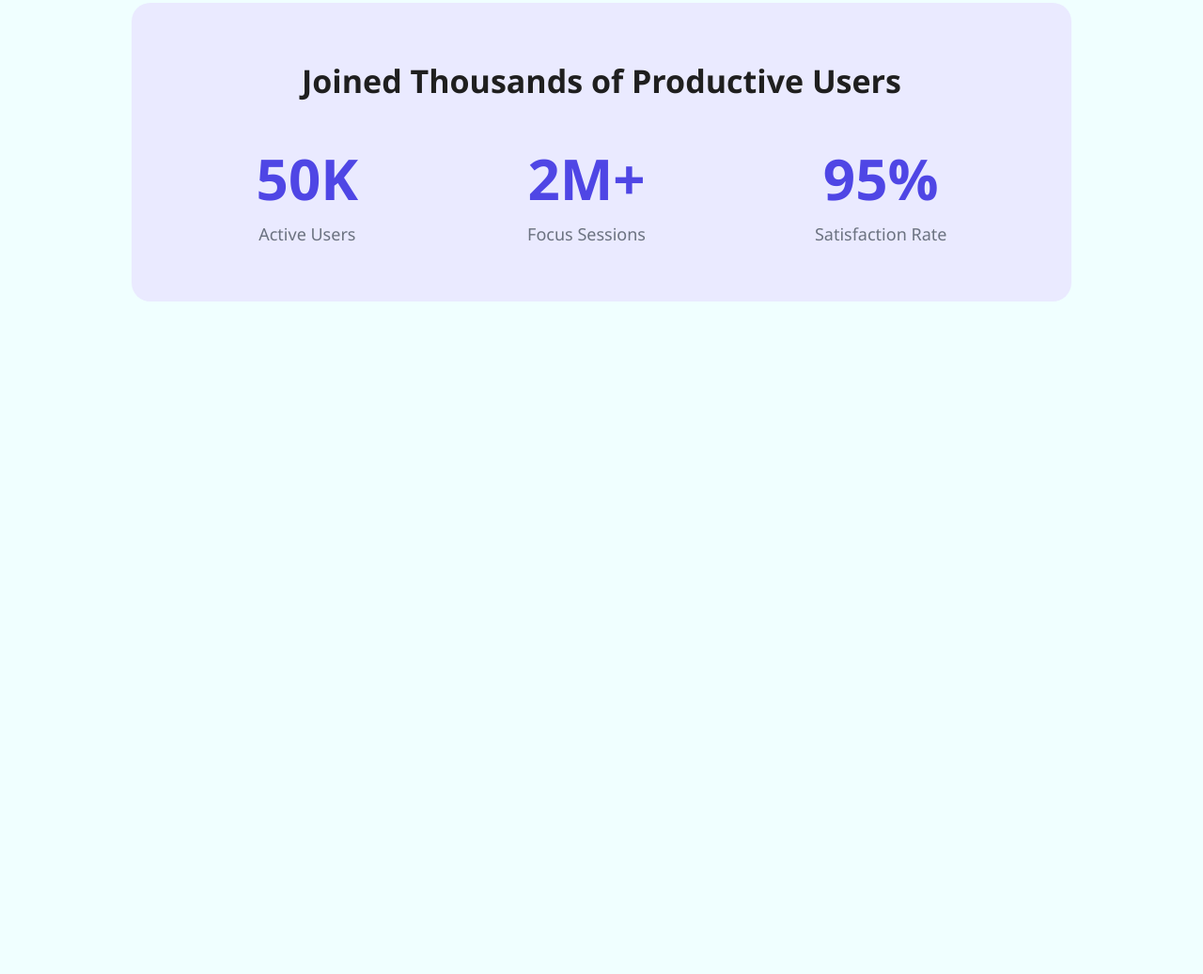
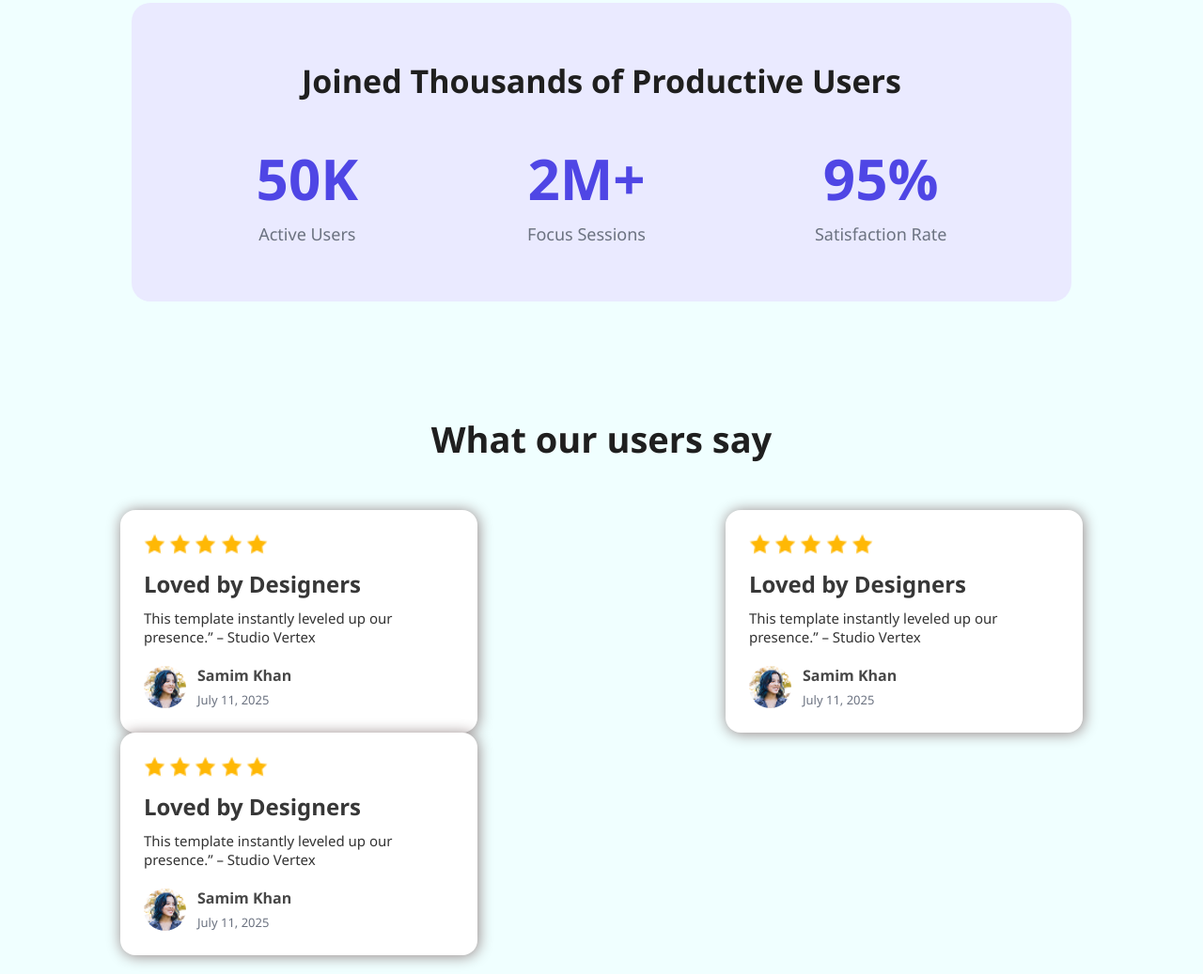
Before and after one commit to mdsamimprogramer/Assignment-01, a plain HTML site: page index.html in a window 1280 px wide. Shown: the part 1276-2313 px from the top of the page at 94% size. Before the commit the page ends 1657 px from the top, so only its background shows below. Drawn offline with Linux system fonts and the light colour scheme.

Commit message:
3rd commit

```diff
--- a/index.html
+++ b/index.html
@@ -55,6 +55,67 @@
         </div>
     </section>
 
+    <!-- Feedback Section -->
+    <section class="feedback-section">
+        <div class="feedback-header">
+            <h2>What our users say</h2>
+        </div>
+
+        <div class="feedback-container">
+            <div class="feedback-card">
+                <img class="icon" src="Assets/icon-star.png" alt="Star" />
+                <img class="icon" src="Assets/icon-star.png" alt="Star" />
+                <img class="icon" src="Assets/icon-star.png" alt="Star" />
+                <img class="icon" src="Assets/icon-star.png" alt="Star" />
+                <img class="icon" src="Assets/icon-star.png" alt="Star" />
+                <h4>Loved by Designers</h4>
+                <p>This template instantly leveled up our <br> presence.” – Studio Vertex</p>
+                <div class="img-text">
+                    <img src="Assets/avatar.png" alt="image" />
+                    <div>
+                        <h4>Samim Khan</h4>
+                        <span>July 11, 2025</span>
+                    </div>
+                </div>
+            </div>
+
+            <div class="feedback-card">
+                <img class="icon" src="Assets/icon-star.png" alt="Star" />
+                <img class="icon" src="Assets/icon-star.png" alt="Star" />
+                <img class="icon" src="Assets/icon-star.png" alt="Star" />
+                <img class="icon" src="Assets/icon-star.png" alt="Star" />
+                <img class="icon" src="Assets/icon-star.png" alt="Star" />
+                <h4>Loved by Designers</h4>
+                <p>This template instantly leveled up our <br> presence.” – Studio Vertex</p>
+                <div class="img-text">
+                    <img src="Assets/avatar.png" alt="image" />
+                    <div>
+                        <h4>Samim Khan</h4>
+                        <span>July 11, 2025</span>
+                    </div>
+                </div>
+            </div>
+
+            <div class="feedback-card">
+                <img class="icon" src="Assets/icon-star.png" alt="Star" />
+                <img class="icon" src="Assets/icon-star.png" alt="Star" />
+                <img class="icon" src="Assets/icon-star.png" alt="Star" />
+                <img class="icon" src="Assets/icon-star.png" alt="Star" />
+                <img class="icon" src="Assets/icon-star.png" alt="Star" />
+                <h4>Loved by Designers</h4>
+                <p>This template instantly leveled up our <br> presence.” – Studio Vertex</p>
+                <div class="img-text">
+                    <img src="Assets/avatar.png" alt="image" />
+                    <div>
+                        <h4>Samim Khan</h4>
+                        <span>July 11, 2025</span>
+                    </div>
+                </div>
+            </div>
+        </div>
+    </section>
+
+
 
 
 </body>
--- a/style.css
+++ b/style.css
@@ -30,7 +30,8 @@ header {
 }
 
 .signup-btn,
-.focused-btn,.preview-btn {
+.focused-btn,
+.preview-btn {
     background-color: #4f46e5;
     color: #fff;
     font-size: 17px;
@@ -140,3 +141,87 @@ header {
     color: #6b7280;
     margin-top: 6px;
 }
+
+/* Feedback Section */
+.feedback-section {
+    width: 80%;
+    margin: auto;
+    margin-bottom: 20px;
+}
+
+.feedback-header {
+    text-align: center;
+    margin: 50px 0;
+    margin-top: 120px;
+}
+
+.feedback-header h2 {
+    font-size: 38px;
+    font-weight: bold;
+    color: #1f1f1f;
+}
+
+.feedback-header p {
+    font-size: 14px;
+    color: #6b7280;
+    margin-bottom: 40px;
+}
+
+.feedback-container {
+    display: flex;
+    justify-content: space-between;
+    flex-wrap: wrap;
+}
+
+.feedback-card {
+    background-color: #ffffff;
+    border-radius: 16px;
+    padding: 25px;
+    width: 380px;
+    text-align: left;
+    box-shadow: 1px 1px 15px rgb(145, 130, 130);
+}
+
+.feedback-card .icon {
+    width: 23px;
+    height: 22px;
+    margin-bottom: 10px;
+}
+
+.feedback-card h4 {
+    font-size: 24px;
+    font-weight: bold;
+    color: #373737;
+    margin-bottom: 10px;
+}
+
+.feedback-card p {
+    font-size: 15px;
+    color: #333;
+    margin-bottom: 20px;
+}
+
+.img-text {
+    display: flex;
+    align-items: center;
+    gap: 12px;
+}
+
+.img-text img {
+    width: 45px;
+    height: 45px;
+    border-radius: 50%;
+    object-fit: cover;
+}
+
+.img-text h4 {
+    font-size: 16px;
+    color: #474747;
+    font-weight: 600;
+    margin-bottom: 3px;
+}
+
+.img-text span {
+    font-size: 13px;
+    color: #6b7280;
+}
```
Lines whose indentation alone changed are shown as unchanged.
